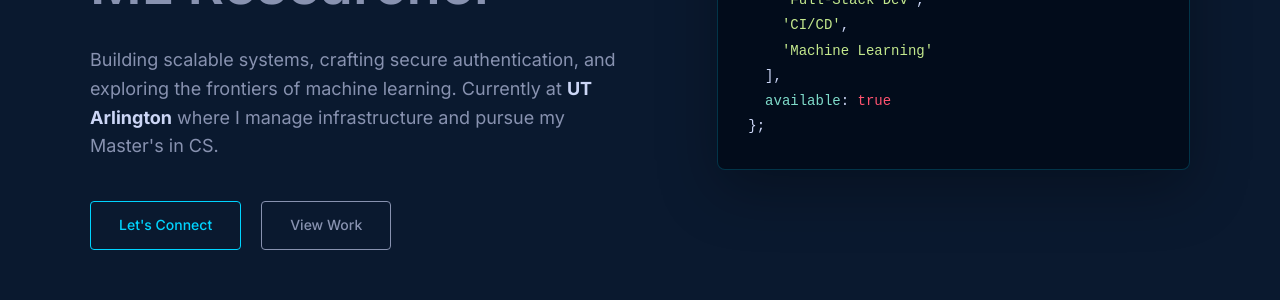
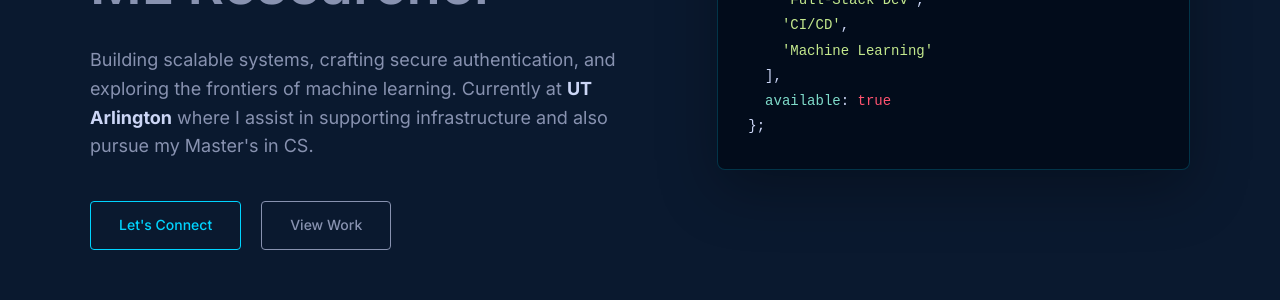
Before and after one commit to jessechumo/My-Portfolio, a Jekyll site: the page index-static.html, which Jekyll copies as it is, in a window 1280 px wide and 900 px high, scrolled down 337 px. Shown: the part 153-453 px from the top of the window. Built offline with Jekyll 4.4.1, drawn with Linux system fonts in a browser that asks for light colours; nearby versions of some CDN libraries.

```diff
--- a/index-static.html
+++ b/index-static.html
@@ -56,7 +56,7 @@
           <h2 class="hero-section__role">Software Engineer & ML Researcher</h2>
           <p class="hero-section__description">
             Building scalable systems, crafting secure authentication, and exploring the frontiers of machine learning.
-            Currently at <strong>UT Arlington</strong> where I manage infrastructure and pursue my Master's in CS.
+            Currently at <strong>UT Arlington</strong> where I assist in supporting infrastructure and also pursue my Master's in CS.
           </p>
           <div class="hero-section__actions">
             <a href="#contact" class="btn btn--primary">Let's Connect</a>
```
